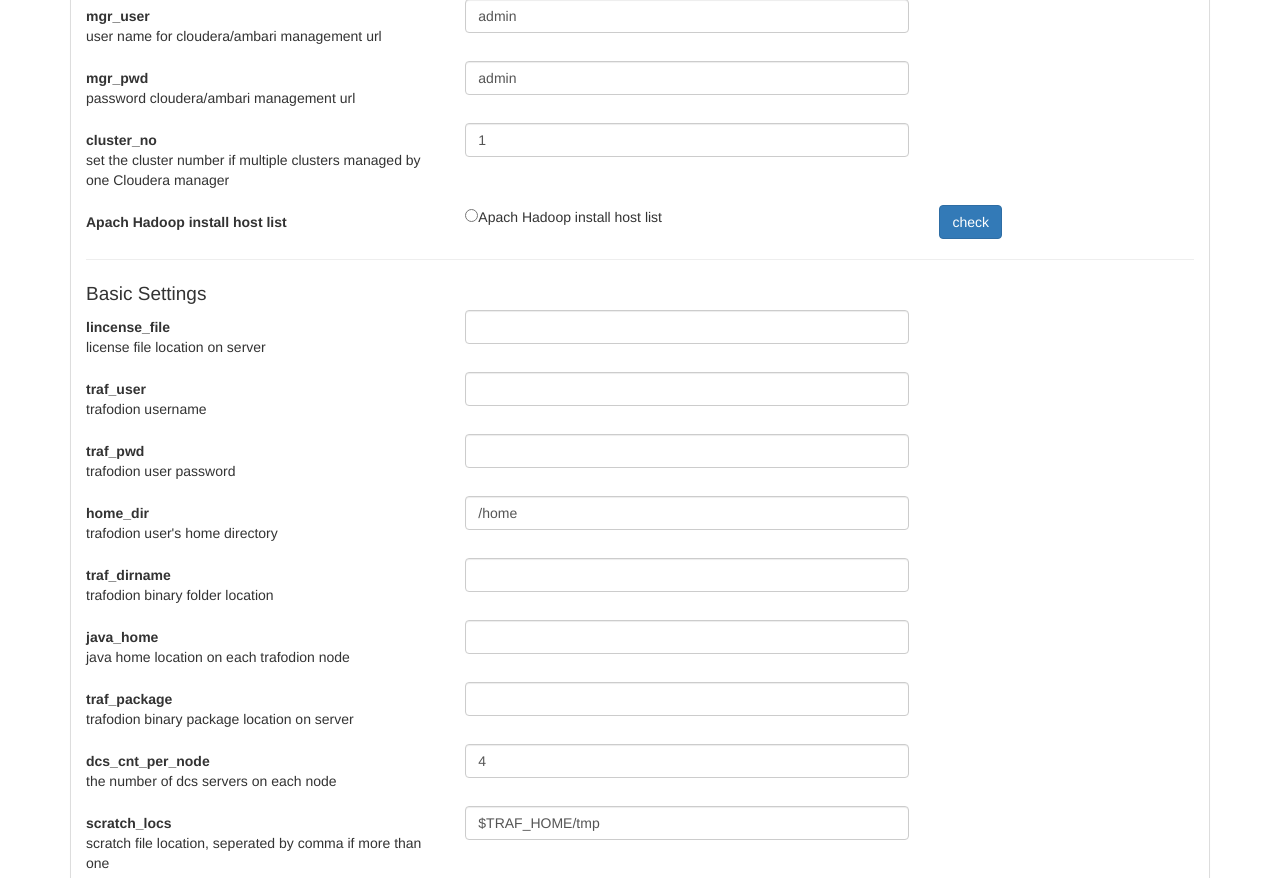
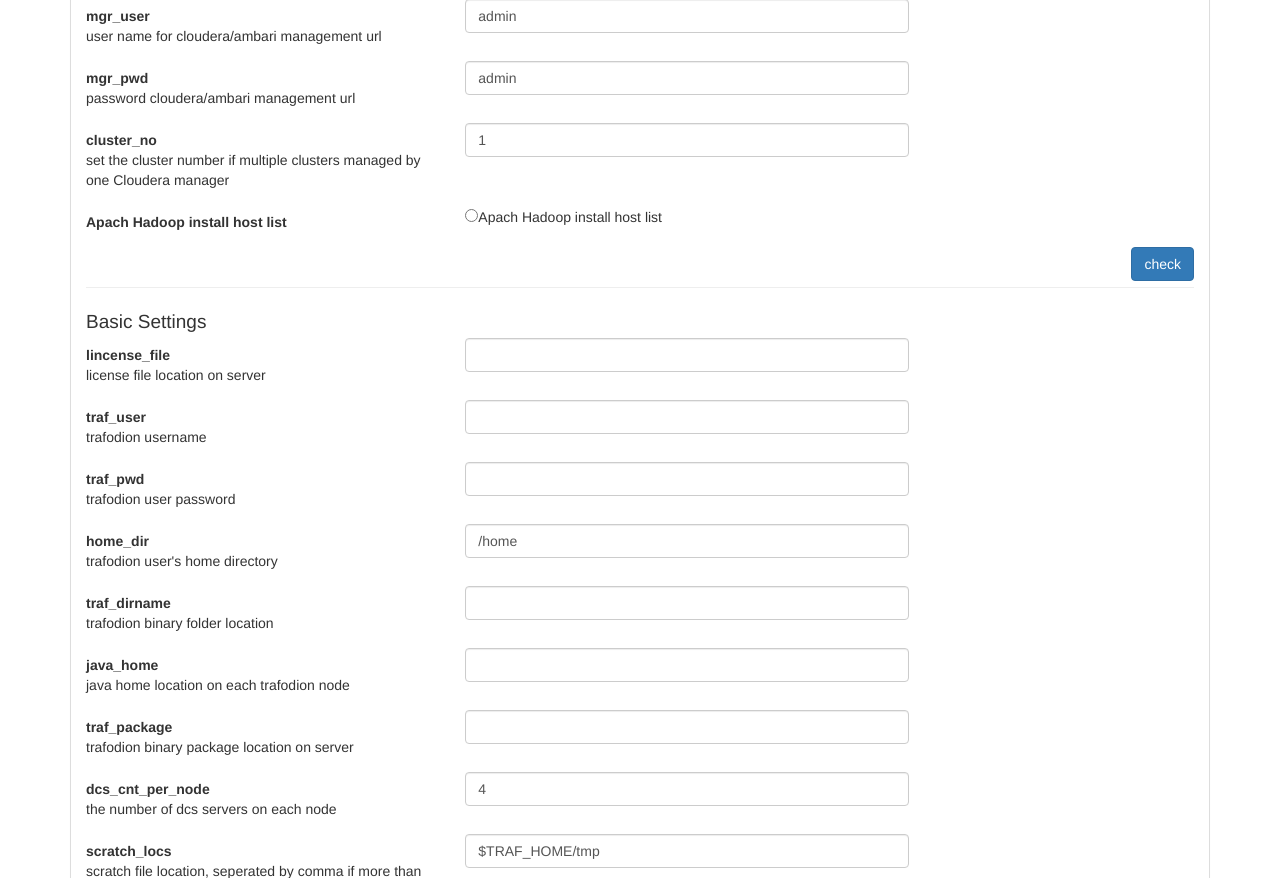
Before and after one commit to mkby/InstallerUI, a Flask app: page / in a window 1280 px wide, after a click on "配置". Shown: the part 567-1445 px from the top of the page. Run offline with Flask 2, Linux system fonts and the light colour scheme; data that the repository does not hold is empty; some libraries are stand-ins or nearby versions.

Commit message:
fix some bugs

```diff
--- a/InstallerUI/templates/index.html
+++ b/InstallerUI/templates/index.html
@@ -5,7 +5,6 @@
 <title>易鲸捷数据库安装</title>
 <link href="../static/lib/css/bootstrap.css" rel="stylesheet">
 <link href="../static/lib/css/jquery.dataTables.min.css" rel="stylesheet">
-<link href="../static/css/navbar.css" rel="stylesheet">
 <link href="../static/lib/css/bootstrapValidator.min.css" rel="stylesheet" />
 <link href="../static/lib/css/bootstrap-switch.css" rel="stylesheet" />
 
@@ -151,9 +150,6 @@
 												<input type="radio" id="radio2" name="apachHadoop" value="apachHadoop">Apach Hadoop install host list
 												<br>
                                                                                 </div>
-										<div class="col-sm-3">
-												<button type="button" id = "new"class="btn btn-primary">check</button>
-										</div>
 
                                                                  </div>
 								 <div class="form-group apachHadoop" style="display:none">
@@ -166,6 +162,11 @@
                                                                                                 <textarea class="form-control" id="node_list" name ="nodelist" autocomplete="off"></textarea>
                                                                                 </div>
                                                                  </div>
+                                                                        <div style="height:20px"> <button type="button" id = "new"class="btn btn-primary" style="float:right">check</button></div>
+                                                                      <!--  <div class="col-sm-3">
+                                                                                <button type="button" id = "new"class="btn btn-primary">check</button>
+                                                                        </div>-->
+
 								 <hr />
 								 <div style="border-bottom:3 double green;height:30px; font-size: 19px">Basic Settings</div>
 								 <div class="form-group apachHadoop" style="display:none">
--- a/InstallerUI/templates/install.html
+++ b/InstallerUI/templates/install.html
@@ -6,7 +6,6 @@
 <link href="../static/lib/css/jquery.dataTables.min.css" rel="stylesheet">
 <link href="../static/lib/css/bootstrap.css" rel="stylesheet">
 <link href="../static/lib/css/bootstrap-multiselect.css" rel="stylesheet">
-<link href="../static/css/navbar.css" rel="stylesheet">
 
 <script src="../static/lib/js/jquery.min.js"></script>
 <script src="../static/lib/js/jquery.dataTables.min.js"></script>
@@ -28,7 +27,7 @@
 				</div>
 				<div id="navbar" class="navbar-collapse collapse">
 					<ul class="nav navbar-nav">
-						<li><a href="http://192.168.0.38:5000">配置</a></li>
+						<li><a href="/">配置</a></li>
 						<li><a href="installPage">安装</a></li>
 					</ul>
 				</div>
```
